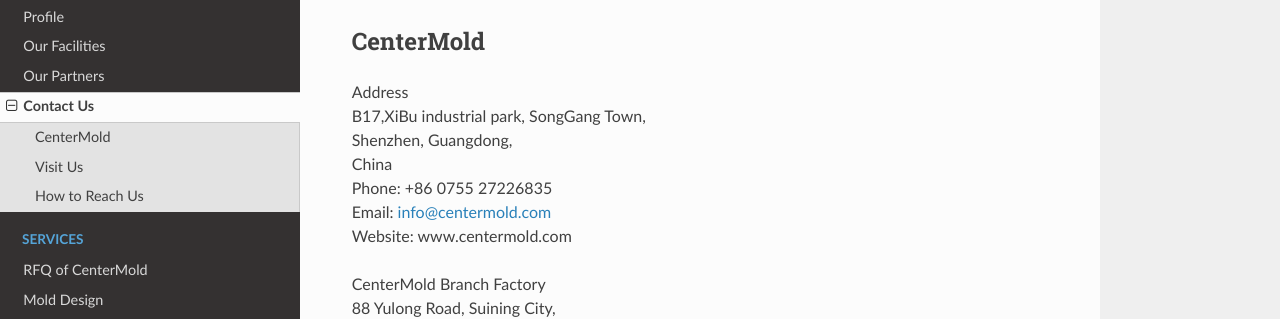
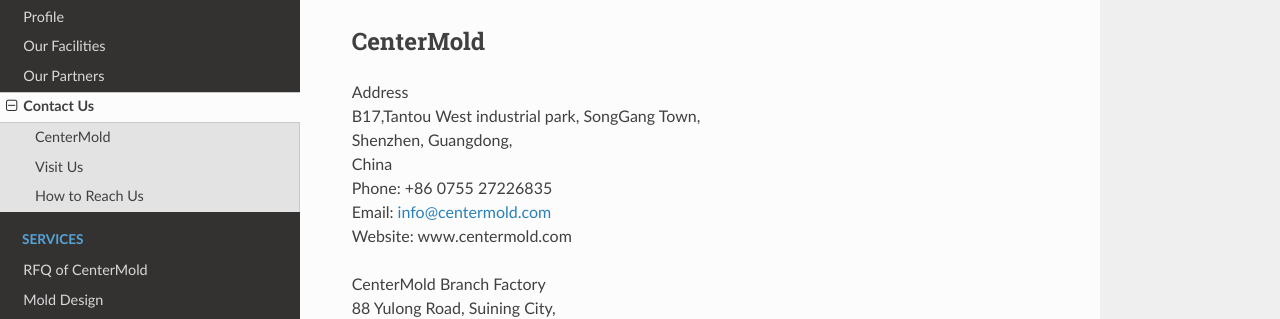
Before and after one commit to paultang/centermold, a Sphinx documentation site: the page built from source/Contact-Us.rst, in a window 1280 px wide and 900 px high. Shown: the part 135-454 px from the top of the window. Built offline with Sphinx 7.4.7 and the Read the Docs theme 2.0.0, drawn with Linux system fonts in a browser that asks for light colours.

Commit message:
Update Contact-Us.rst

```diff
--- a/source/Contact-Us.rst
+++ b/source/Contact-Us.rst
@@ -9,7 +9,7 @@
 CenterMold
 ------------
 | Address
-| B17,XiBu industrial park, SongGang Town,
+| B17,Tantou West industrial park, SongGang Town,
 | Shenzhen, Guangdong,
 | China
 | Phone: +86 0755 27226835
```
